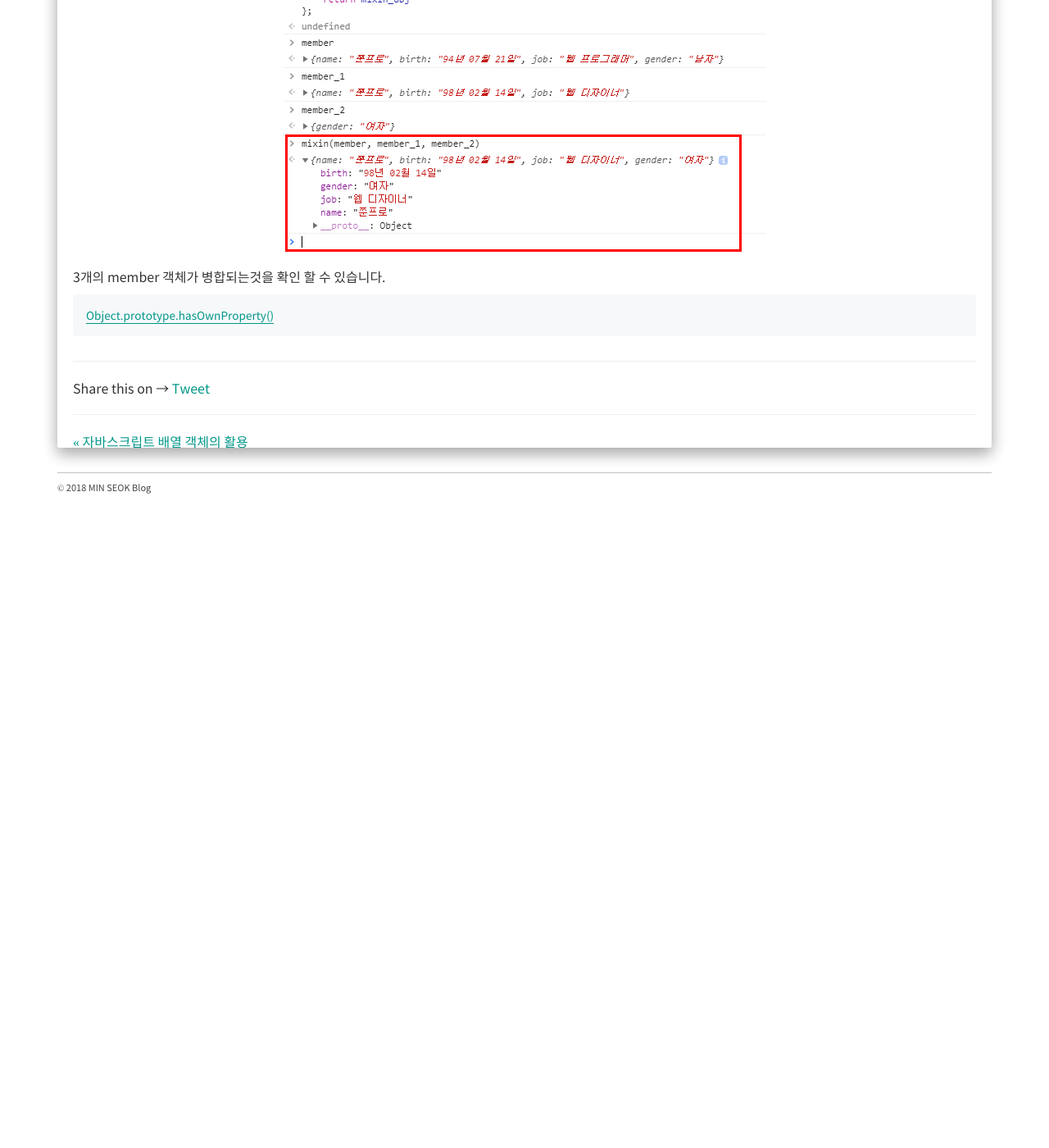
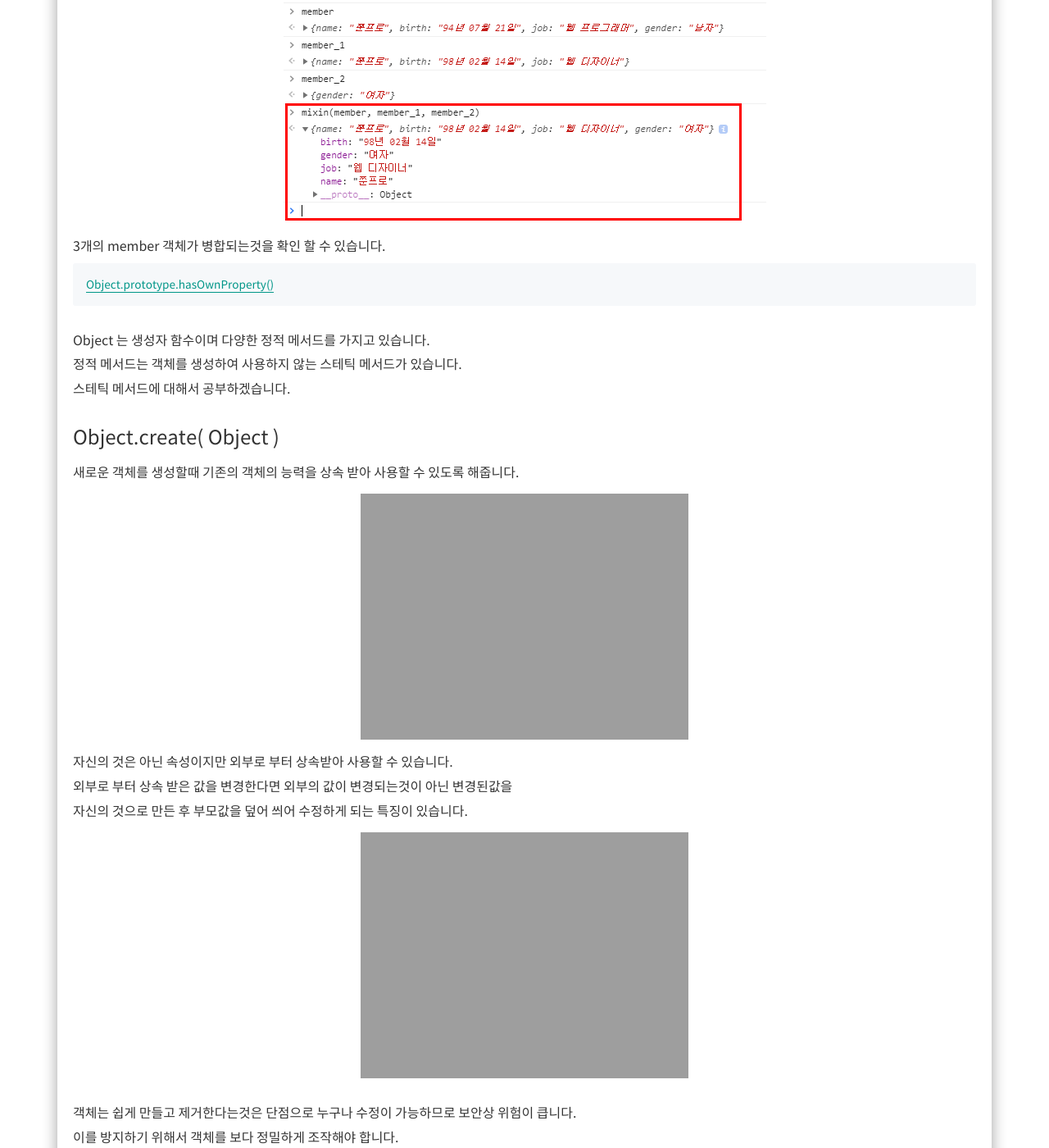
Before and after one commit to alalstjr/promote.github.io, a Jekyll site: the page built from _posts/2018-12-19-자바스크립트 객체.md, in a window 1280 px wide and 1400 px high, scrolled down 4285 px. Shown: the whole window at 82% size. Built offline with Jekyll 4.4.1, drawn with Linux system fonts in a browser that asks for light colours; nearby versions of some CDN libraries; our own code applies the rules of GitHub Pages for plain Markdown files; comment, search, counter and statistics services are not loaded; before the commit the page ends 4915 px from its top, so only the background shows below that; some of the changed text lies outside the part shown.

Commit message:
Update 2018-12-19-자바스크립트 객체.md

```diff
--- a/_posts/2018-12-19-자바스크립트 객체.md
+++ b/_posts/2018-12-19-자바스크립트 객체.md
@@ -66,3 +65,36 @@
   </div>
 
 </div>
+
+<div class="box">
+  <p>Object 는 생성자 함수이며 다양한 정적 메서드를 가지고 있습니다.</p>
+  <p>정적 메서드는 객체를 생성하여 사용하지 않는 스테틱 메서드가 있습니다.</p>
+  <p>스테틱 메서드에 대해서 공부하겠습니다.</p>
+</div>
+
+<div class="box">
+  <div class="small-title">Object.create( Object )</div>
+  <p>새로운 객체를 생성할때 기존의 객체의 능력을 상속 받아 사용할 수 있도록 해줍니다.</p>
+  <div class="img-box">
+    <img src="{{ site.baseurl }}/static/img/post/2018-12-19-6.png" alt="자바스크립트 출력확인" />
+  </div>
+  <p>자신의 것은 아닌 속성이지만 외부로 부터 상속받아 사용할 수 있습니다.</p>
+  <p>외부로 부터 상속 받은 값을 변경한다면 외부의 값이 변경되는것이 아닌 변경된값을</p>
+  <p>자신의 것으로 만든 후 부모값을 덮어 씌어 수정하게 되는 특징이 있습니다.</p>
+  <div class="img-box">
+    <img src="{{ site.baseurl }}/static/img/post/2018-12-19-7.png" alt="자바스크립트 출력확인" />
+  </div>
+</div>
+
+<div class="box">
+  <p>객체는 쉽게 만들고 제거한다는것은 단점으로 누구나 수정이 가능하므로 보안상 위험이 큽니다.</p>
+  <p>이를 방지하기 위해서 객체를 보다 정밀하게 조작해야 합니다.</p>
+  <p>Object.defineProperty(obj, property, descripter)</p>
+  <p>객체에 직접 새로운 속성을 정의하거나</p>
+  <p>이미 존재하는 객체를 수정한 뒤 그 객체를 반환</p>
+  <p>속성값에서 descripter 는 '이 객체는 어떠한 속성을 가지고 있다' 라고하면 브라우저 단에서 보다 정밀하게 속성을 제어할 수 있습니다.</p>
+  <div class="img-box">
+    <img src="{{ site.baseurl }}/static/img/post/2018-12-19-8.png" alt="자바스크립트 출력확인" />
+  </div>
+  <p>descripter 를 제어함으로 변경을 막았습니다.</p>
+</div>
```
Also changed, not shown: other parts of _posts/2018-12-19-자바스크립트 객체.md (+0 -1 lines).
